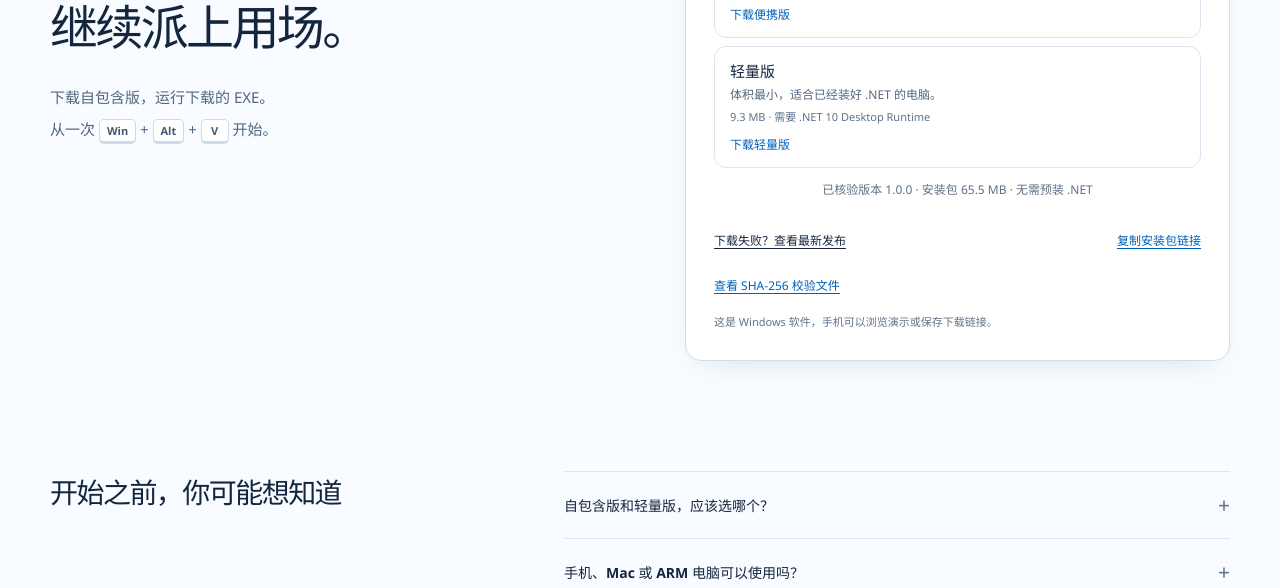
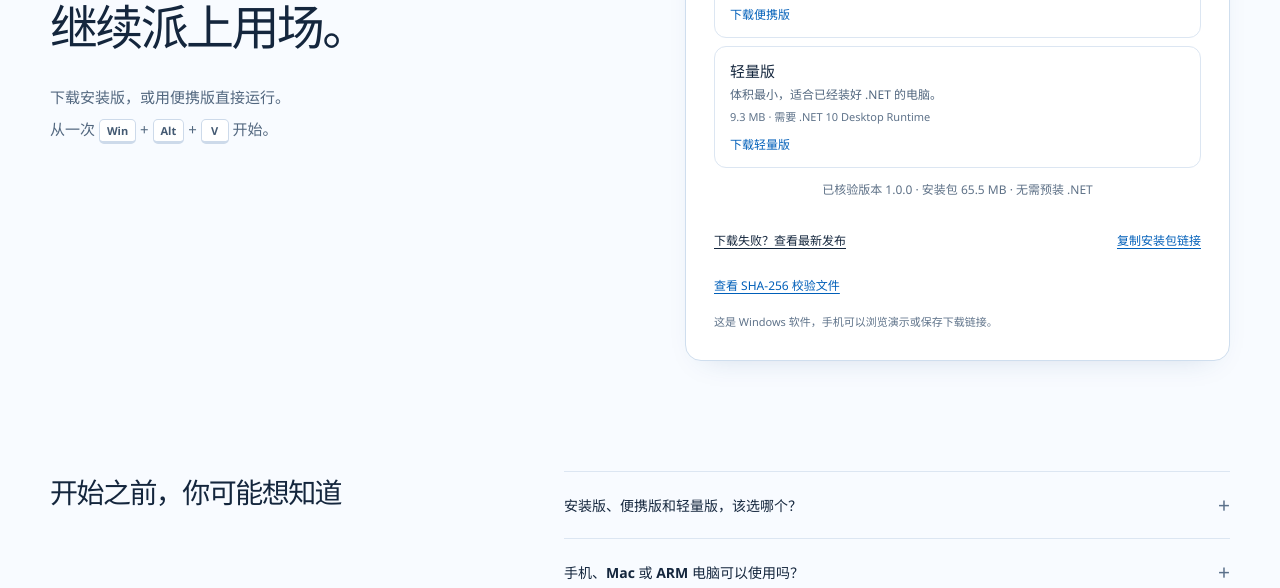
Before and after one commit to xiaopeng66/ClipBar, a plain HTML site: page site/index.html in a window 1280 px wide. Shown: the part 3093-3681 px from the top of the page. Drawn offline with Linux system fonts and the light colour scheme; no server answers.

Commit message:
docs: align download copy and build instructions with the installer

```diff
--- a/site/index.html
+++ b/site/index.html
@@ -91,14 +91,14 @@
     </div></section>
 
     <section class="download-section shell section-space" id="download" aria-labelledby="download-title">
-      <div class="download-heading"><p class="platform-note"><span class="windows-mark" aria-hidden="true"></span> Windows x64</p><h2 id="download-title">让复制过的内容，<br>继续派上用场。</h2><p>下载自包含版，运行下载的 EXE。<br>从一次 <kbd>Win</kbd> + <kbd>Alt</kbd> + <kbd>V</kbd> 开始。</p></div>
+      <div class="download-heading"><p class="platform-note"><span class="windows-mark" aria-hidden="true"></span> Windows x64</p><h2 id="download-title">让复制过的内容，<br>继续派上用场。</h2><p>下载安装版，或用便携版直接运行。<br>从一次 <kbd>Win</kbd> + <kbd>Alt</kbd> + <kbd>V</kbd> 开始。</p></div>
       <div class="download-panel">
         <div class="release-title"><img src="assets/clipbar-mark.svg" width="48" height="48" alt=""><div><h3>ClipBar <span data-version>1.0.0</span></h3><p>Windows x64 · 三种版本任选</p></div><span class="release-badge">推荐安装版</span></div>
         <div class="download-options">
           <a class="download-option is-primary" data-download="installer" href="https://github.com/xiaopeng66/ClipBar/releases/download/v1.0.0/ClipBar-Setup-1.0.0.exe">
             <span class="option-head"><strong>安装版</strong><span class="option-tag">推荐</span></span>
             <span class="option-desc">创建开始菜单快捷方式和卸载入口，按用户安装，不需要管理员。</span>
-            <span class="option-meta"><span id="installer-size">68.5 MB</span> · 卸载时保留历史与设置</span>
+            <span class="option-meta"><span id="installer-size">65.5 MB</span> · 卸载时保留历史与设置</span>
             <span class="option-action">下载安装包</span>
           </a>
           <a class="download-option" data-download="standard" href="https://github.com/xiaopeng66/ClipBar/releases/download/v1.0.0/ClipBar-win-x64.exe">
@@ -123,7 +123,7 @@
     </section>
 
     <section class="faq shell" id="questions" aria-labelledby="faq-title"><h2 id="faq-title">开始之前，你可能想知道</h2><div class="faq-list">
-      <details><summary>自包含版和轻量版，应该选哪个？</summary><p>优先选自包含版：已包含运行所需的 .NET 组件。轻量版文件更小，但需要电脑已安装 .NET 10 Desktop Runtime（x64）。两者的主要功能相同。</p></details>
+      <details><summary>安装版、便携版和轻量版，该选哪个？</summary><p>优先选安装版：带开始菜单快捷方式和卸载入口，按用户安装、不需要管理员，卸载时保留历史与设置。想放 U 盘或不想在系统里留安装记录，选便携版，同样是自包含运行时。已经装过 .NET 10 Desktop Runtime（x64）的电脑可以选轻量版，体积最小。三者功能完全相同。</p></details>
       <details><summary>手机、Mac 或 ARM 电脑可以使用吗？</summary><p>当前提供的是 Windows x64 程序，不是手机版或 macOS 应用，也没有提供原生 ARM64 构建。这个官网支持手机浏览，但软件需在适合的 Windows 电脑上运行。</p></details>
       <details><summary>下载后怎样打开？系统为什么可能提示警告？</summary><p>运行下载的 EXE 即可。未建立签名或下载信誉的程序可能触发 Windows 安全提示；请先核对官方下载来源和 SHA-256，不要为运行软件关闭系统安全防护。</p></details>
       <details><summary>所有窗口都能自动粘贴吗？</summary><p>不同应用可能限制模拟输入。ClipBar 以普通权限运行时，不会向管理员权限窗口自动注入 Ctrl+V；可以在目标窗口手动粘贴。不要为了粘贴把日常剪贴板工具提升为管理员运行。</p></details>
```
Also changed, not shown: 1 other file.
